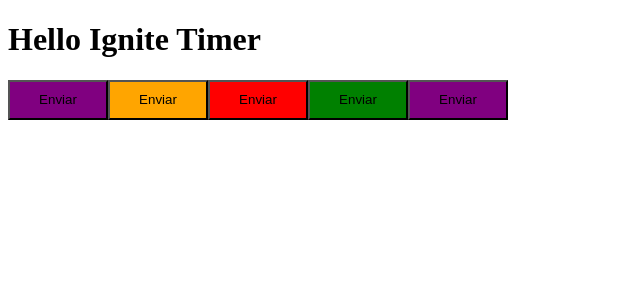
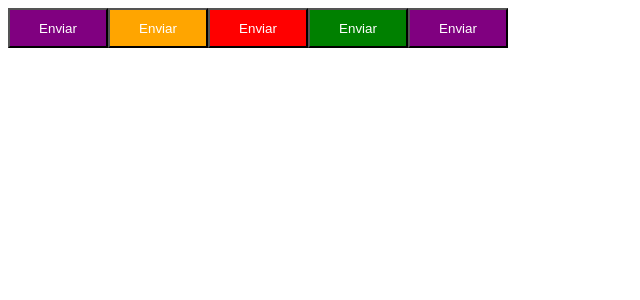
Before and after one commit to Newton-Duarte/ignite-timer, a React (Vite) app: page / in a window 1280 px wide. Shown: the top 300 px of the page, without its empty margins (0-640 px from the left). Built offline with nearby package versions, Linux system fonts and the light colour scheme.

Commit message:
feat: add theme provider

```diff
--- a/src/App.tsx
+++ b/src/App.tsx
@@ -1,14 +1,15 @@
+import { ThemeProvider } from "styled-components";
 import { Button } from "./components/Button";
+import { defaultTheme } from "./styles/themes/default";
 
 export function App() {
   return (
-    <>
-      <h1>Hello Ignite Timer</h1>
+    <ThemeProvider theme={defaultTheme}>
       <Button variant="primary" />
       <Button variant="secondary" />
       <Button variant="danger" />
       <Button variant="success" />
       <Button />
-    </>
+    </ThemeProvider>
   )
 }
--- a/src/components/Button.styles.ts
+++ b/src/components/Button.styles.ts
@@ -16,6 +16,8 @@
 export const ButtonContainer = styled.button<ButtonContainerProps>`
   width: 100px;
   height: 40px;
+  color: ${(props) => props.theme.white};
+
   ${props => {
     return css`
       background-color: ${buttonVariants[props.variant]}
--- /dev/null
+++ b/src/styles/themes/default.ts
@@ -0,0 +1,5 @@
+export const defaultTheme = {
+  white: '#fff',
+  primary: 'purple',
+  secondary: 'orange'
+}
```
Also changed, not shown: src/@types/styled.d.ts (added, +8 -0 lines).
